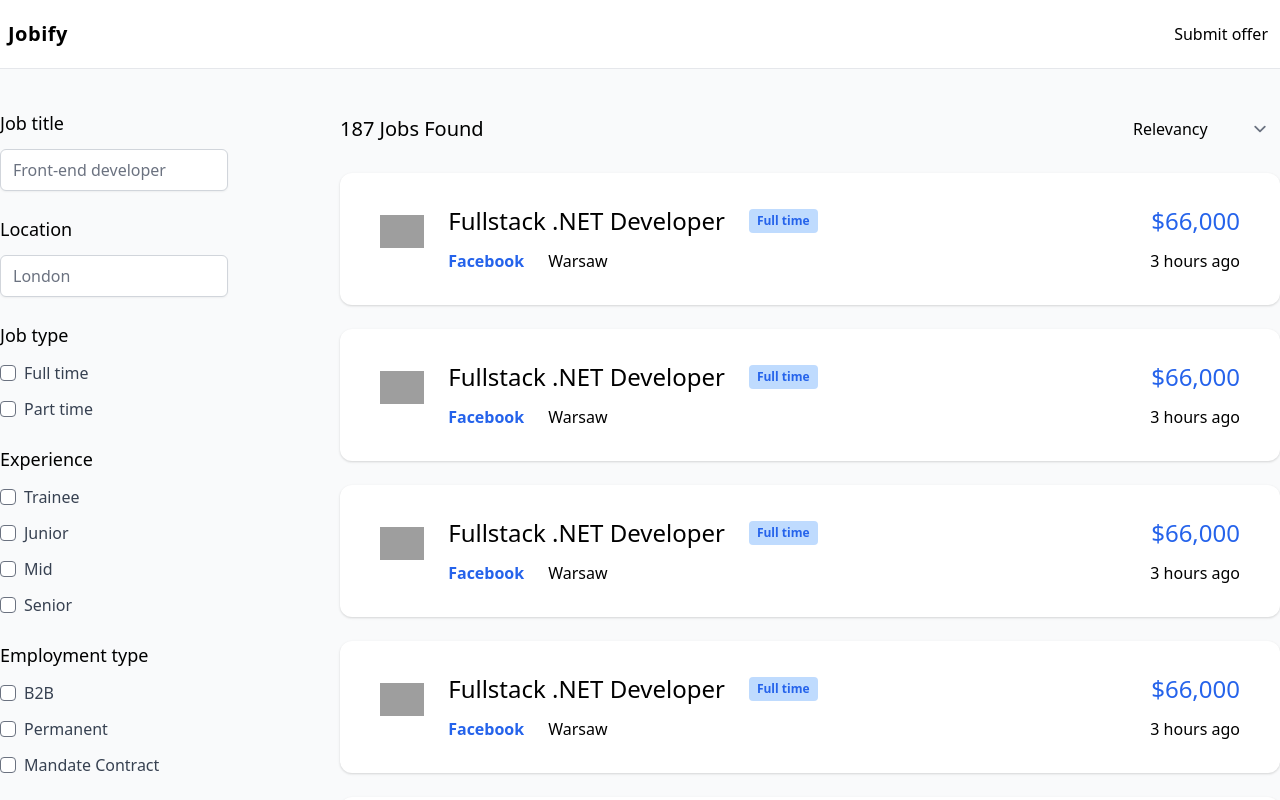
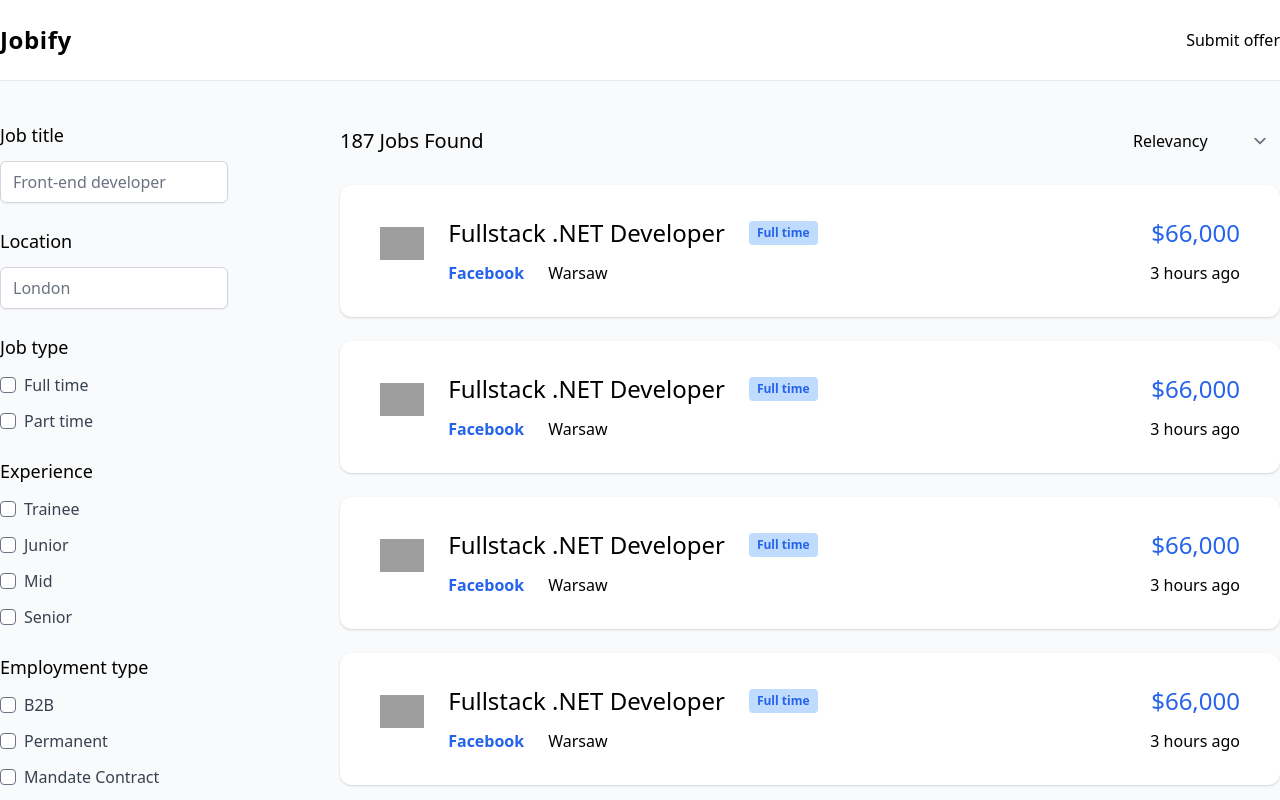
Before and after one commit to mateuszwiniarczyk/jobify, a Next.js app: page / in a window 1280 px wide. Shown: the top 800 px of the page. Built offline with nearby package versions, Linux system fonts and the light colour scheme; grey boxes are pictures that could not be loaded.

Commit message:
Refactor navigation

```diff
--- a/components/Navigation/index.js
+++ b/components/Navigation/index.js
@@ -11,24 +11,22 @@ const Navigation = () => {
 
   return (
     <nav className="bg-white border-b border-gray-200">
-      <div className="flex items-center flex-wrap container mx-auto py-3">
+      <div className="container flex items-center flex-wrap mx-auto p-3 lg:px-0 lg:py-6">
         <Link href="/">
-          <a className="p-2 mr-4 inline-flex items-center">
-            <span className="text-xl text-black font-bold tracking-wide">Jobify</span>
-          </a>
+          <a className="text-xl font-bold tracking-wide mr-6 lg:text-2xl">Jobify</a>
         </Link>
         <button
           onClick={toggleMenu}
-          className="text-black inline-flex p-3 rounded lg:hidden ml-auto outline-none">
+          className="py-2 px-3 text-black rounded ml-auto outline-none bg-gray-100 lg:hidden">
           Menu
         </button>
         <ul
           className={classNames('w-full lg:inline-flex lg:flex-grow lg:w-auto', {
             hidden: !isOpen
           })}>
-          <li className="lg:inline-flex lg:ml-auto lg:w-auto w-full flex lg:h-auto">
+          <li className="w-full flex lg:inline-flex lg:ml-auto lg:w-auto">
             <Link href="/">
-              <a className="lg:w-auto w-full px-3 py-2">Submit offer</a>
+              <a className="w-full py-2 lg:w-auto lg:py-0">Submit offer</a>
             </Link>
           </li>
         </ul>
```
